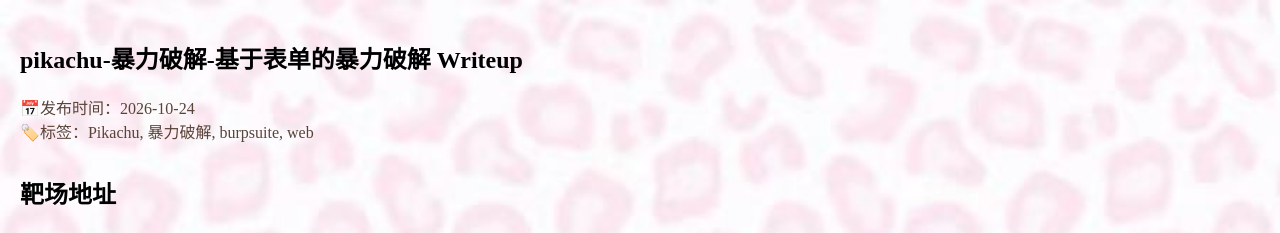
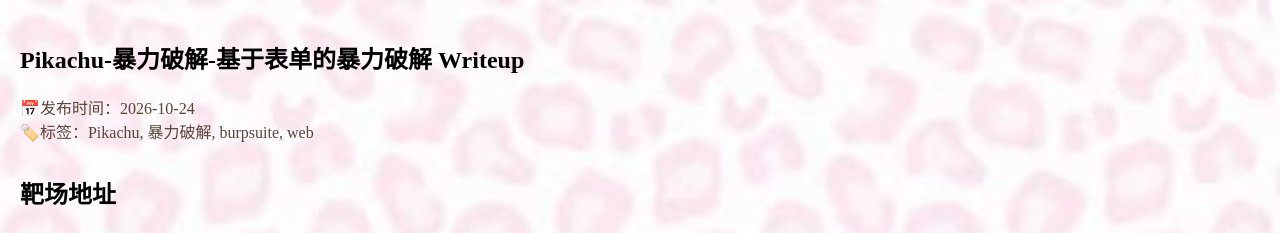
Before and after one commit to Eclair-Tracy/Eclair-Tracy.github.io, a Jekyll site: the page built from _posts/2026-10-24-pikachu-基于表单的暴力破解.md, in a window 1280 px wide. Shown: the top 233 px of the page. Built offline with Jekyll 4.4.1, drawn with Linux system fonts in a browser that asks for light colours.

```diff
--- a/_posts/2026-10-24-pikachu-基于表单的暴力破解.md
+++ b/_posts/2026-10-24-pikachu-基于表单的暴力破解.md
@@ -1,5 +1,5 @@
 ---
-title: pikachu-暴力破解-基于表单的暴力破解 Writeup
+title: Pikachu-暴力破解-基于表单的暴力破解 Writeup
 date: 2026-10-24
 category: [Pikachu]
 tags: [Pikachu, 暴力破解, burpsuite, web]
```
